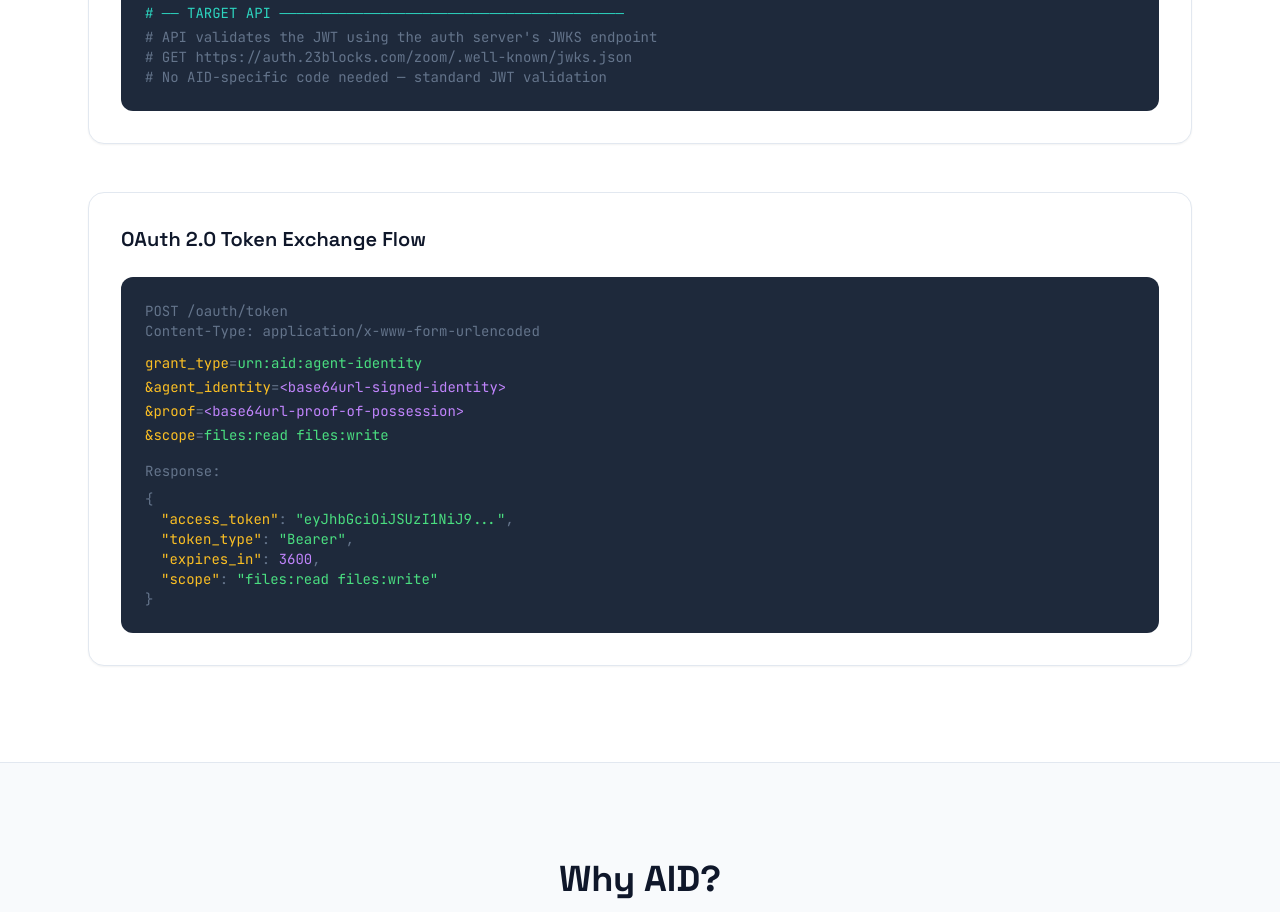
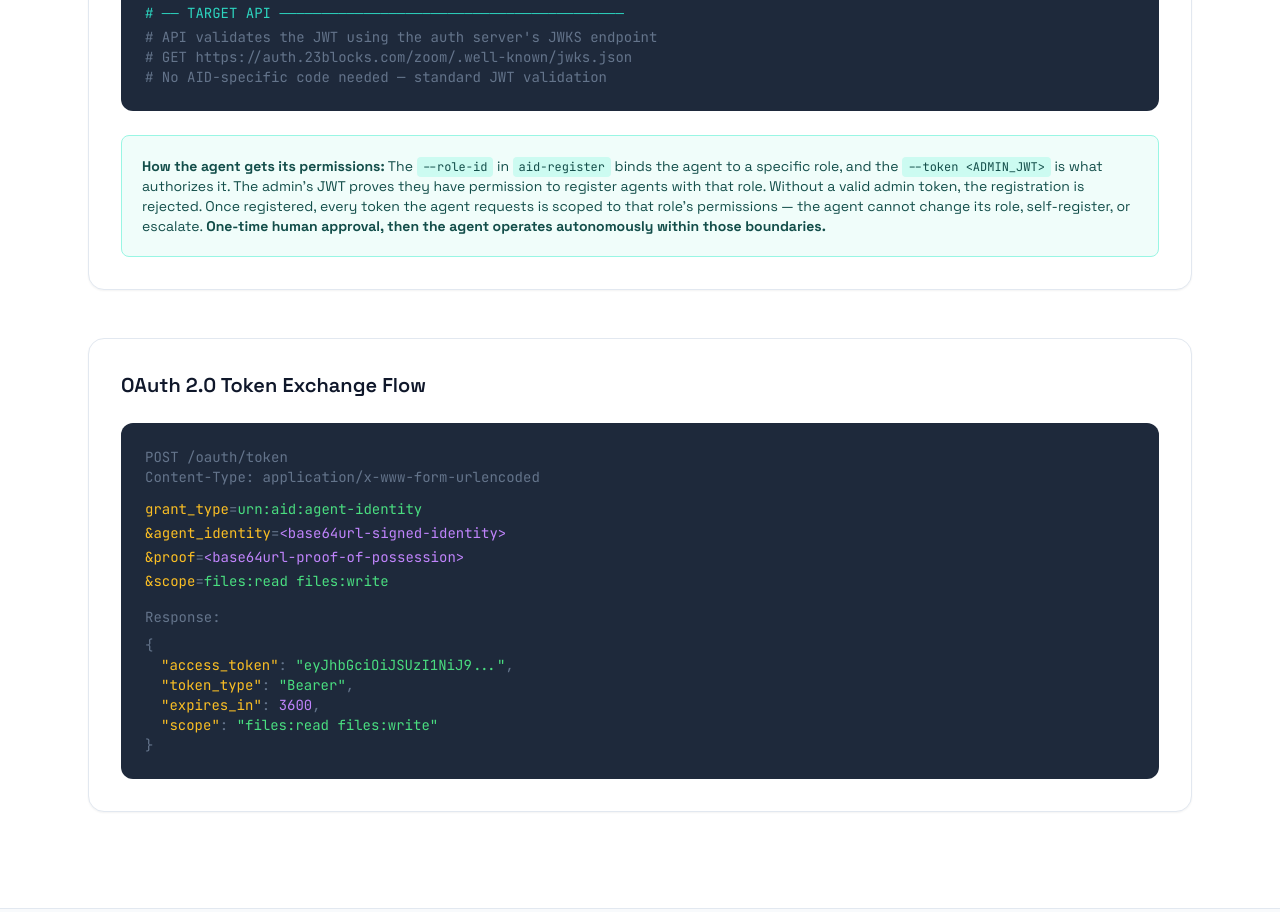
Before and after one commit to agentmessaging/aid-website, a plain HTML site: page index.html in a window 1280 px wide. Shown: the part 3116-4028 px from the top of the page. Drawn offline with nearby package versions, Linux system fonts and the light colour scheme.

Commit message:
docs: add trust chain explanation for role-id and admin JWT authorization

```diff
--- a/index.html
+++ b/index.html
@@ -462,6 +462,9 @@
           <div class="text-slate-500"># GET https://auth.23blocks.com/zoom/.well-known/jwks.json</div>
           <div class="text-slate-500"># No AID-specific code needed — standard JWT validation</div>
         </div>
+        <div class="mt-4 md:mt-6 bg-teal-50 border border-teal-200 rounded-lg p-4 md:p-5">
+          <p class="text-sm text-teal-900"><strong>How the agent gets its permissions:</strong> The <code class="bg-teal-100 px-1.5 py-0.5 rounded text-xs">--role-id</code> in <code class="bg-teal-100 px-1.5 py-0.5 rounded text-xs">aid-register</code> binds the agent to a specific role, and the <code class="bg-teal-100 px-1.5 py-0.5 rounded text-xs">--token &lt;ADMIN_JWT&gt;</code> is what authorizes it. The admin's JWT proves they have permission to register agents with that role. Without a valid admin token, the registration is rejected. Once registered, every token the agent requests is scoped to that role's permissions — the agent cannot change its role, self-register, or escalate. <strong>One-time human approval, then the agent operates autonomously within those boundaries.</strong></p>
+        </div>
       </div>
 
       <!-- Flow diagram -->
```
